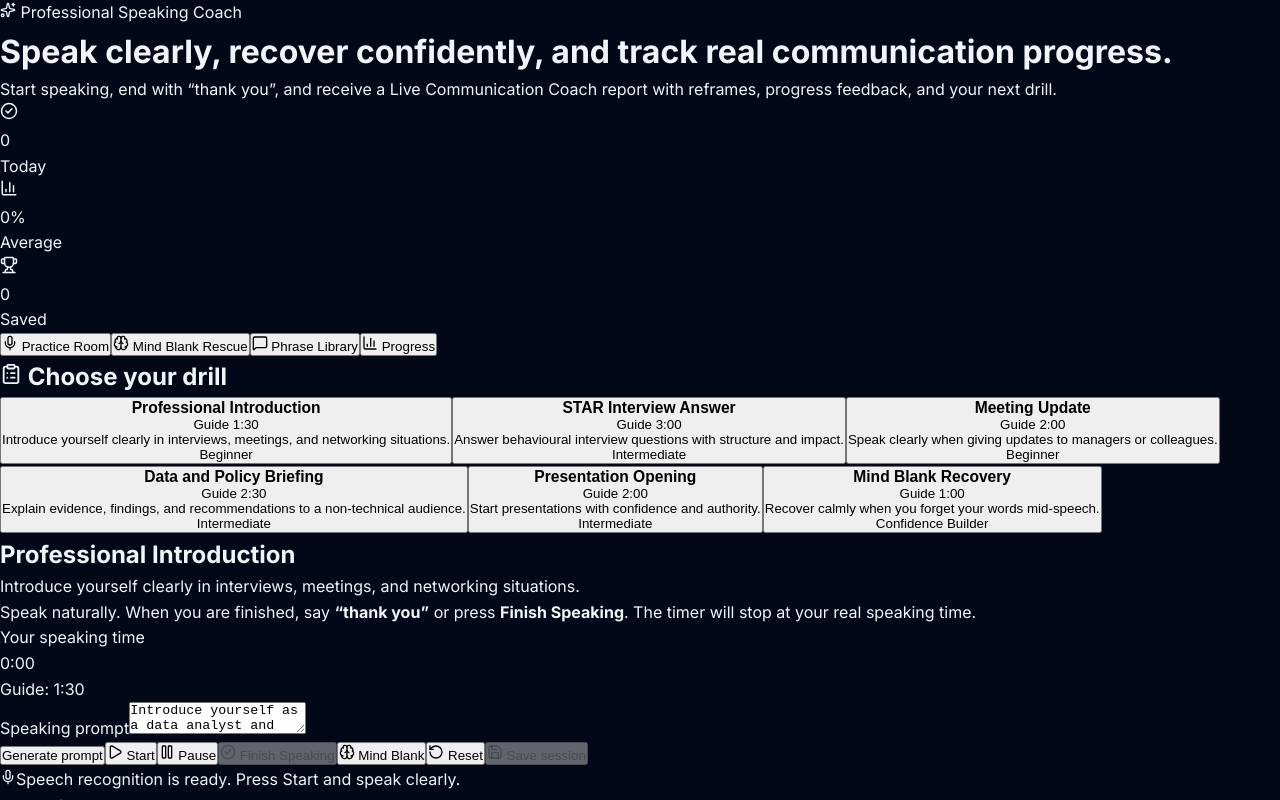
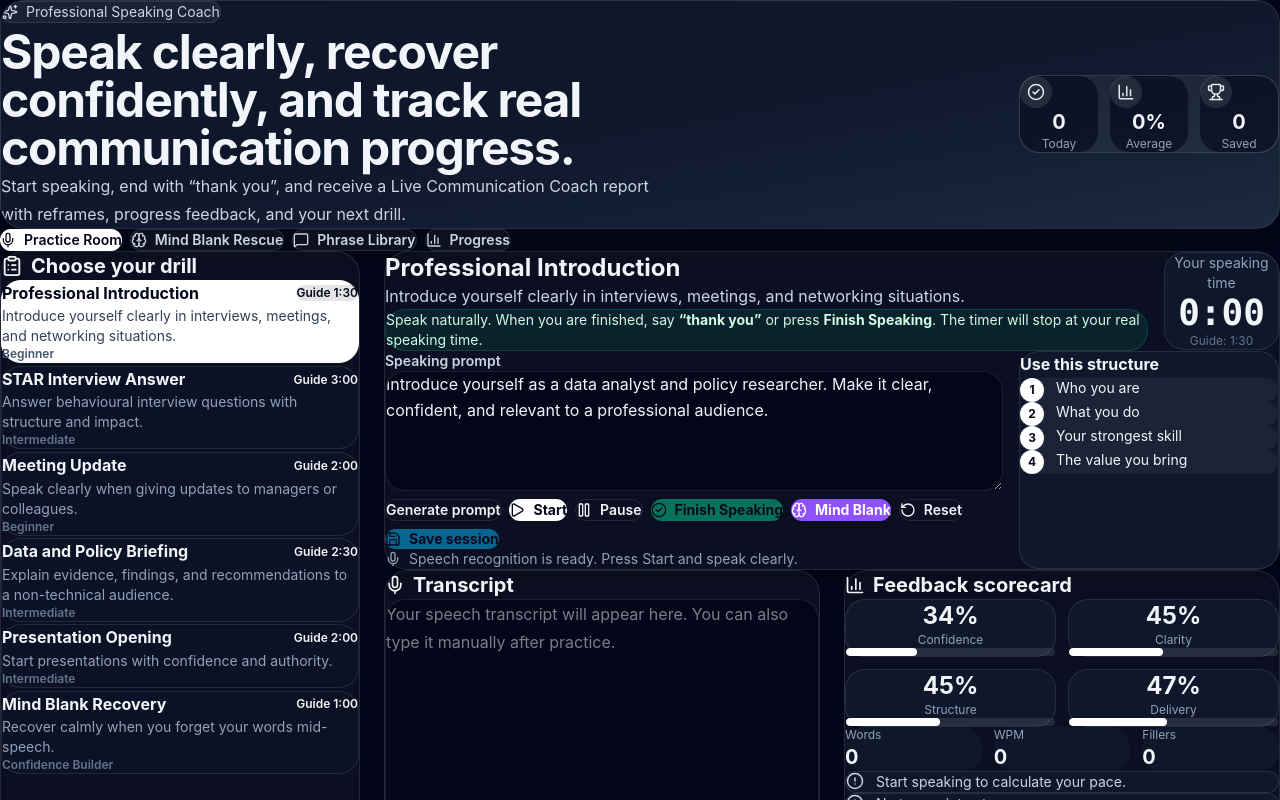
Before and after one commit to dju78/-speaking-trainer, a React (Vite) app: page / in a window 1280 px wide. Shown: the top 800 px of the page. Built offline with nearby package versions, Linux system fonts and the light colour scheme.

Commit message:
Add Tailwind CSS v4 with Vite plugin

```diff
--- a/package.json
+++ b/package.json
@@ -17,6 +17,7 @@
   },
   "devDependencies": {
     "@eslint/js": "^10.0.1",
+    "@tailwindcss/vite": "^4.3.0",
     "@types/react": "^19.2.14",
     "@types/react-dom": "^19.2.3",
     "@vitejs/plugin-react": "^6.0.1",
@@ -24,6 +25,7 @@
     "eslint-plugin-react-hooks": "^7.1.1",
     "eslint-plugin-react-refresh": "^0.5.2",
     "globals": "^17.6.0",
+    "tailwindcss": "^4.3.0",
     "vite": "^8.0.12"
   }
 }
--- a/src/index.css
+++ b/src/index.css
@@ -1,3 +1,5 @@
+@import "tailwindcss";
+
 @import url('https://fonts.googleapis.com/css2?family=Inter:wght@400;500;600;700;800&display=swap');
 
 *, *::before, *::after { box-sizing: border-box; margin: 0; padding: 0; }
--- a/vite.config.js
+++ b/vite.config.js
@@ -1,9 +1,10 @@
 import { defineConfig } from 'vite'
 import react from '@vitejs/plugin-react'
+import tailwindcss from '@tailwindcss/vite'
 
 // https://vite.dev/config/
 export default defineConfig({
-  plugins: [react()],
+  plugins: [tailwindcss(), react()],
   server: {
     host: true,   // expose on local network (0.0.0.0)
     port: 5173,
```
Also changed, not shown: 1 other file (tests, documents, lock files or other folders).
